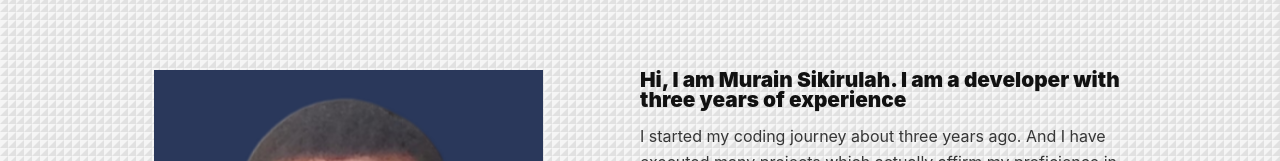
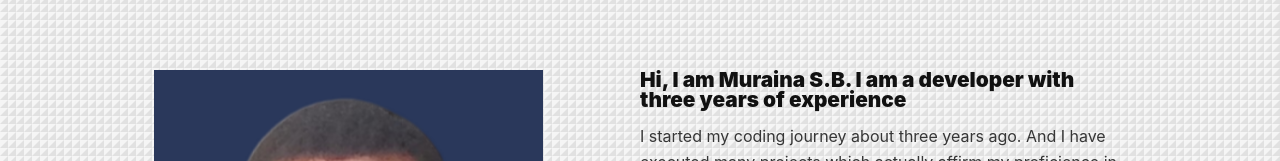
Before and after one commit to Muraina020/next-portfolio, a Next.js app: page /about in a window 1280 px wide. Shown: the part 268-429 px from the top of the page. Built offline with nearby package versions, Linux system fonts and the light colour scheme.

Commit message:
portfolio project

```diff
--- a/app/about/page.jsx
+++ b/app/about/page.jsx
@@ -13,7 +13,7 @@ const page = () => {
           <Image src={AboutImage} alt=''/>
         </article>
         <article className={styles.aboutContent}>
-          <h4>Hi, I am Murain Sikirulah. I am a developer with three years of experience</h4>
+          <h4>Hi, I am Muraina S.B. I am a developer with three years of experience</h4>
           <p>I started my coding journey about three years ago. And I have executed many projects which actually affirm my proficience in the latest technology. I am so convinient using React and Next.js to bring the concept into live </p>
           <p>With my nature of fast learning ability, I can easily adapt to the emerging latest technoloy. I am commited to giving the best to whatever I do in rendering and in support to grow</p>
           <a href="../assets/cv.pdf" className={`btn primary ${styles.aboutCta}`} download rel='noopener noreferrer'>Download cv</a>
```
